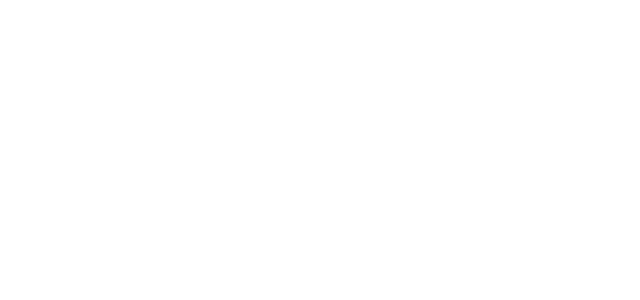
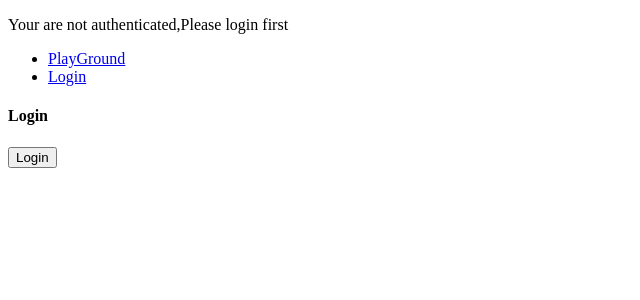
Before and after one commit to acciojob/code-playground-rgrohitgupta938, a React app: page /login in a window 1280 px wide. Shown: the top 300 px of the page, without its empty margins (0-640 px from the left). Built offline with nearby package versions, Linux system fonts and the light colour scheme.

Commit message:
First commit

```diff
--- a/package.json
+++ b/package.json
@@ -13,12 +13,13 @@
   "license": "ISC",
   "dependencies": {
     "css-loader": "^4.3.0",
+    "cypress": "^9.5.0",
     "jest-junit": "^11.1.0",
     "react": "^16.13.1",
     "react-dom": "^16.13.1",
+    "react-router-dom": "^6.24.0",
     "style-loader": "^1.2.1",
-    "webpack-cli": "^3.3.12",
-    "cypress": "^9.5.0"
+    "webpack-cli": "^3.3.12"
   },
   "jest": {
     "moduleNameMapper": {
--- a/src/components/App.js
+++ b/src/components/App.js
@@ -1,13 +1,36 @@
-
-import React from "react";
-import './../styles/App.css';
+import React, { useState } from "react";
+import "./../styles/App.css";
+import { Routes, Route, Link } from "react-router-dom";
+import Home from "./Home";
+import First from "./First";
+import PlayGround from "./PlayGround";
+import Login from "./Login";
+import ProtectedRoute from "./ProtectedRoute";
 
 const App = () => {
+  const [auth, setAuth] = useState(false);
   return (
     <div>
-        {/* Do not remove the main div */}
+      {/* Do not remove the main div */}
+      <Home auth={auth} />
+      <Routes>
+        <Route path="/" element={<First />} />
+        <Route
+          path="/playground"
+          element={
+            <ProtectedRoute auth={auth}>
+              <PlayGround />
+            </ProtectedRoute>
+          }
+        />
+        <Route
+          path="/login"
+          element={<Login setAuth={setAuth} auth={auth} />}
+        />
+        <Route path="*" element={<div>Page not Found</div>} />
+      </Routes>
     </div>
-  )
-}
+  );
+};
 
-export default App
+export default App;
--- /dev/null
+++ b/src/components/First.js
@@ -0,0 +1,7 @@
+import React from "react";
+
+const First = () => {
+  return <div>Page not Found</div>;
+};
+
+export default First;
--- /dev/null
+++ b/src/components/Home.js
@@ -0,0 +1,24 @@
+import React from "react";
+import { Link, Routes, Route } from "react-router-dom";
+
+const Home = ({ auth }) => {
+  return (
+    <div>
+      <p>
+        {!auth
+          ? "Your are not authenticated,Please login first"
+          : "Logged in, Now you can enter Playground"}
+      </p>
+      <ul>
+        <li>
+          <Link to="/playground">PlayGround</Link>
+        </li>
+        <li>
+          <Link to="/login">Login</Link>
+        </li>
+      </ul>
+    </div>
+  );
+};
+
+export default Home;
--- /dev/null
+++ b/src/components/Login.js
@@ -0,0 +1,18 @@
+import React, { useEffect } from "react";
+
+const Login = ({ setAuth, auth }) => {
+  const handleLogin = () => {
+    setAuth(!auth);
+  };
+
+  useEffect(() => {}, [auth]);
+
+  return (
+    <div>
+      <h4>Login</h4>
+      <button onClick={handleLogin}>{auth ? "Logout" : "Login"}</button>
+    </div>
+  );
+};
+
+export default Login;
--- /dev/null
+++ b/src/components/PlayGround.js
@@ -0,0 +1,7 @@
+import React from "react";
+
+const PlayGround = () => {
+  return <div>Hi Welcome to Code PlayGround</div>;
+};
+
+export default PlayGround;
--- /dev/null
+++ b/src/components/ProtectedRoute.js
@@ -0,0 +1,8 @@
+import React from "react";
+import { Navigate } from "react-router-dom";
+
+const ProtectedRoute = ({ auth, children }) => {
+  return auth ? children : <Navigate to="/login" />;
+};
+
+export default ProtectedRoute;
--- a/src/index.js
+++ b/src/index.js
@@ -1,7 +1,11 @@
 import React from "react";
 import ReactDOM from "react-dom";
 import App from "./components/App";
+import { BrowserRouter as Router } from "react-router-dom";
 
-
-
-ReactDOM.render(<App />, document.getElementById("root"));
+ReactDOM.render(
+  <Router>
+    <App />
+  </Router>,
+  document.getElementById("root")
+);
```
Also changed, not shown: 1 other file (tests, documents, lock files or other folders).
